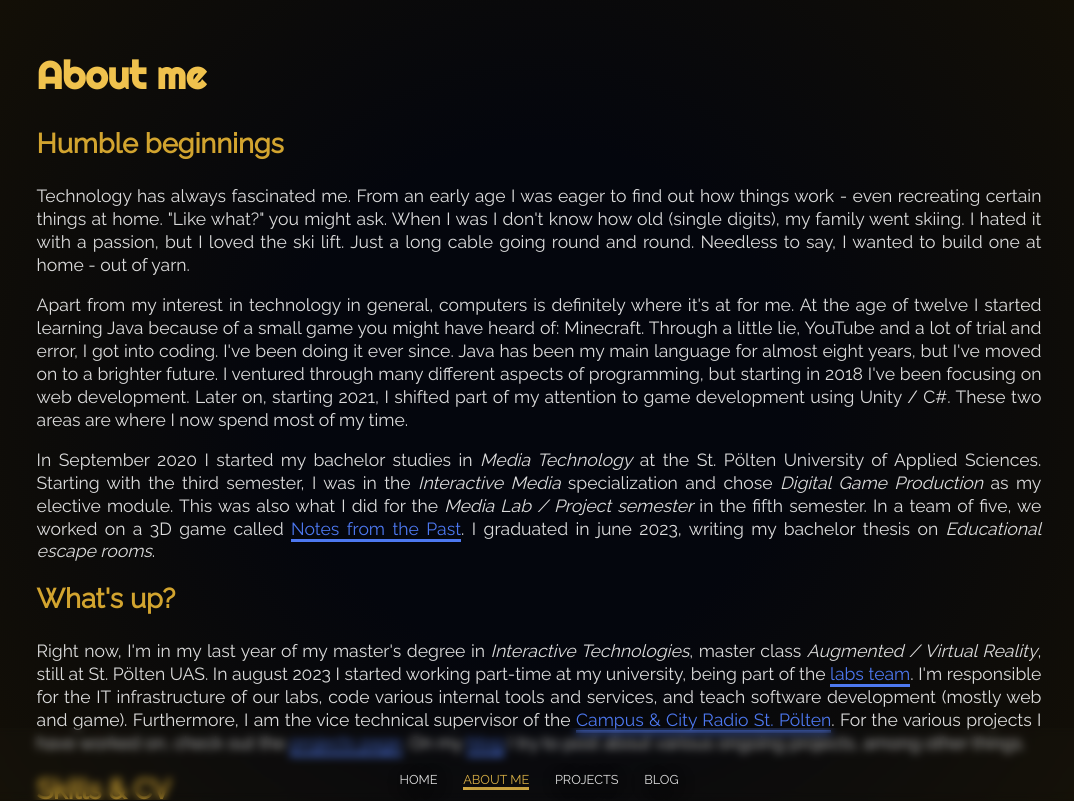
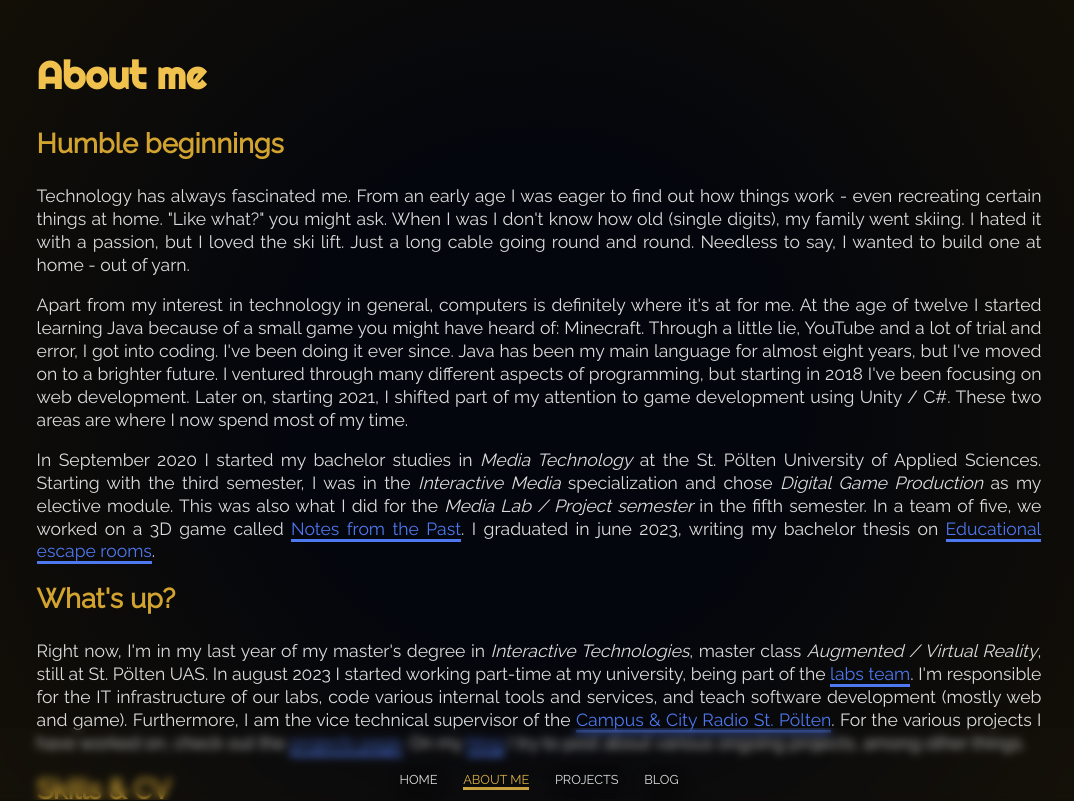
Before and after one commit to LukasHeinzl/lheinzl.com, a SvelteKit app: page /about in a window 1280 px wide. Shown: the top 801 px of the page, without its empty margins (101-1175 px from the left). Built offline with nearby package versions, Linux system fonts and the light colour scheme; some icons are missing.

Commit message:
Add bachelor thesis to about page

```diff
--- a/src/routes/(main)/about/+page.svelte
+++ b/src/routes/(main)/about/+page.svelte
@@ -55,7 +55,8 @@
     Production</i> as my elective module.
     This was also what I did for the <i>Media Lab / Project semester</i> in the fifth semester.
     In a team of five, we worked on a 3D game called <a href="/projects/2022/09/nftp/">Notes from the Past</a>.
-    I graduated in june 2023, writing my bachelor thesis on <i>Educational escape rooms</i>.
+    I graduated in june 2023, writing my bachelor thesis on <a href="/BA_signed.pdf" target="_blank">Educational escape
+    rooms</a>.
 </p>
 
 <h2>What's up?</h2>
```
Also changed, not shown: 1 other file (tests, documents, lock files or other folders).
